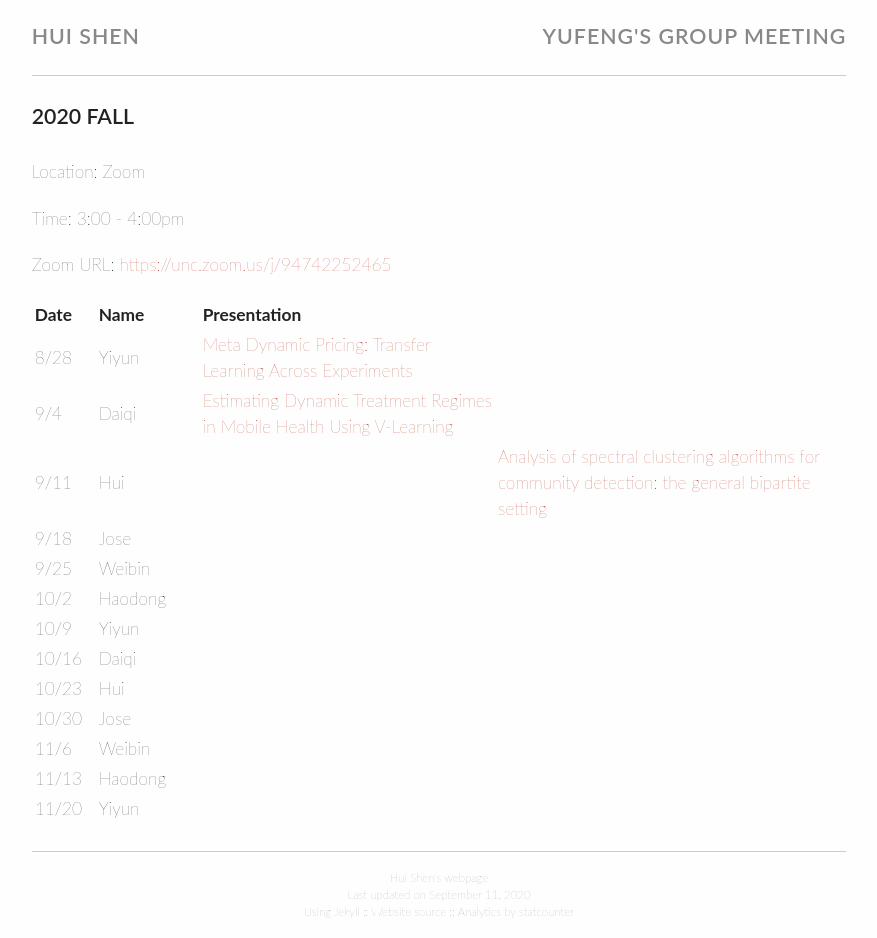
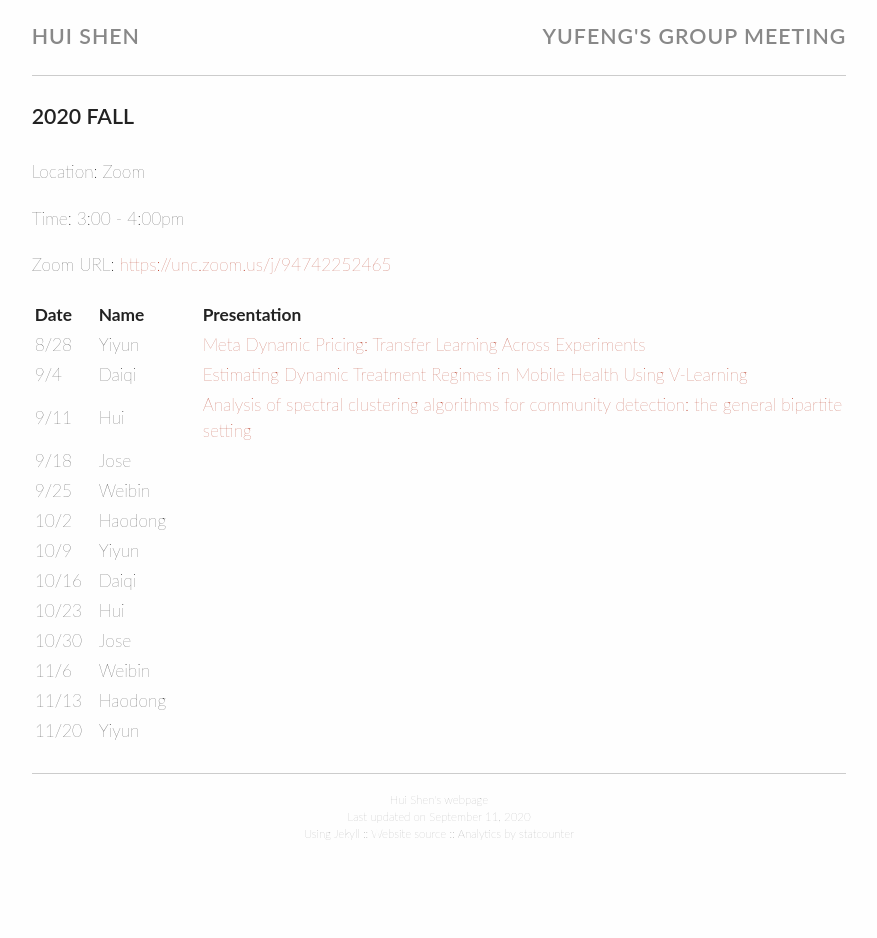
Before and after one commit to huishenstats/sophiashenh.github.io, a Jekyll site: the page built from group_meeting/2020Fall.md, in a window 1280 px wide. Shown: the whole page, without its empty margins (201-1078 px from the left). Built offline with Jekyll 4.4.1, drawn with Linux system fonts in a browser that asks for light colours; after the commit the page ends 900 px from its top, so only the background shows below that.

```diff
--- a/group_meeting/2020Fall.md
+++ b/group_meeting/2020Fall.md
@@ -14,7 +14,7 @@ Zoom URL: [https://unc.zoom.us/j/94742252465](https://unc.zoom.us/j/94742252465)
 | :----   | :----------------------|:------------ |
 |  8/28   |	Yiyun  | [Meta Dynamic Pricing: Transfer Learning Across Experiments](https://hamsabastani.github.io/metapricing.pdf)	  |
 |  9/4	  |	 Daiqi    | [Estimating Dynamic Treatment Regimes in Mobile Health Using V-Learning](https://www.tandfonline.com/doi/pdf/10.1080/01621459.2018.1537919?needAccess=true)  |
-|  9/11   |	Hui   | | [Analysis of spectral clustering algorithms for community detection: the general bipartite setting](https://jmlr.csail.mit.edu/papers/volume20/18-170/18-170.pdf) |
+|  9/11   |	Hui   | [Analysis of spectral clustering algorithms for community detection: the general bipartite setting](https://jmlr.csail.mit.edu/papers/volume20/18-170/18-170.pdf)  |
 |  9/18   |   Jose   |
 |  9/25    |  Weibin |
 |  10/2   | Haodong   |
```
